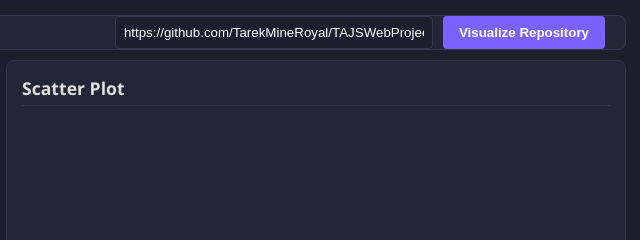
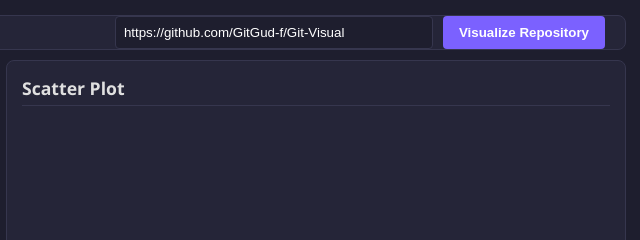
Before and after one commit to GitGud-f/Git-Visual, a plain HTML site: page frontend/index.html in a window 1280 px wide. Shown: the top 240 px of the page, 639-1279 px from the left. Drawn offline with Linux system fonts and the light colour scheme.

Commit message:
Change default url

```diff
--- a/frontend/index.html
+++ b/frontend/index.html
@@ -28,7 +28,7 @@
                 <h1>Git<span class="highlight">Visual</span></h1>
             </div>
             <div class="controls">
-                <input type="text" id="repoUrl" placeholder="https://github.com/username/repo" value="https://github.com/TarekMineRoyal/TAJSWebProject">
+                <input type="text" id="repoUrl" placeholder="https://github.com/username/repo" value="https://github.com/GitGud-f/Git-Visual">
                 <button id="btnAnalyze">Visualize Repository</button>
             </div>
             <div id="loading" class="hidden">Processing... (this may take a minute)</div>
```
